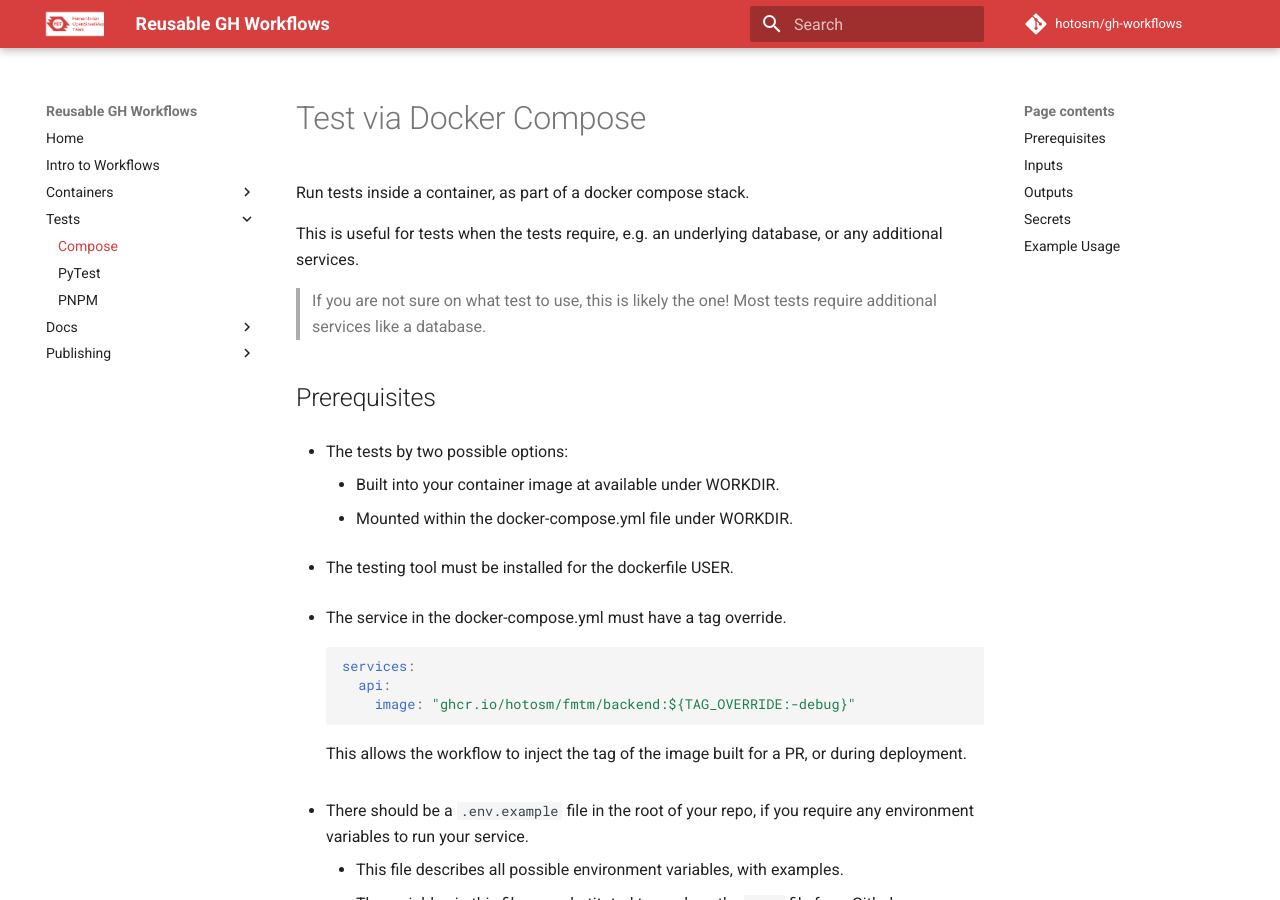
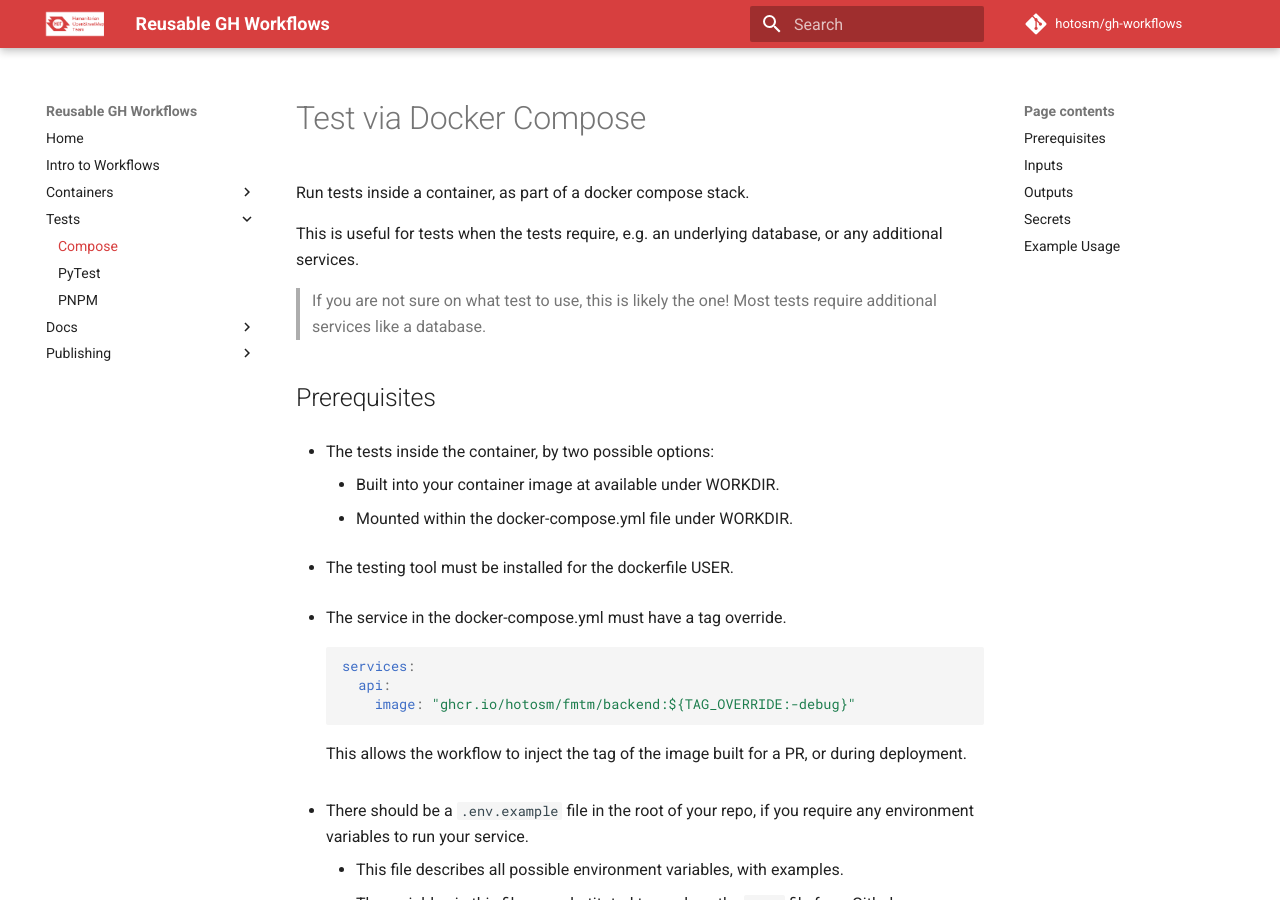
Before and after one commit to hotosm/gh-workflows, an MkDocs documentation site: the page built from docs/test_compose.md, in a window 1280 px wide and 900 px high. Built offline with MkDocs 1.6.1 and Material for MkDocs 9.7.7, drawn with Linux system fonts in a browser that asks for light colours; comment, search, counter and statistics services are not loaded.

Commit message:
docs: typo in test_compose

```diff
--- a/docs/test_compose.md
+++ b/docs/test_compose.md
@@ -11,7 +11,7 @@ underlying database, or any additional services.
 
 ## Prerequisites
 
-- The tests by two possible options:
+- The tests inside the container, by two possible options:
 
   - Built into your container image at available under WORKDIR.
   - Mounted within the docker-compose.yml file under WORKDIR.
```
